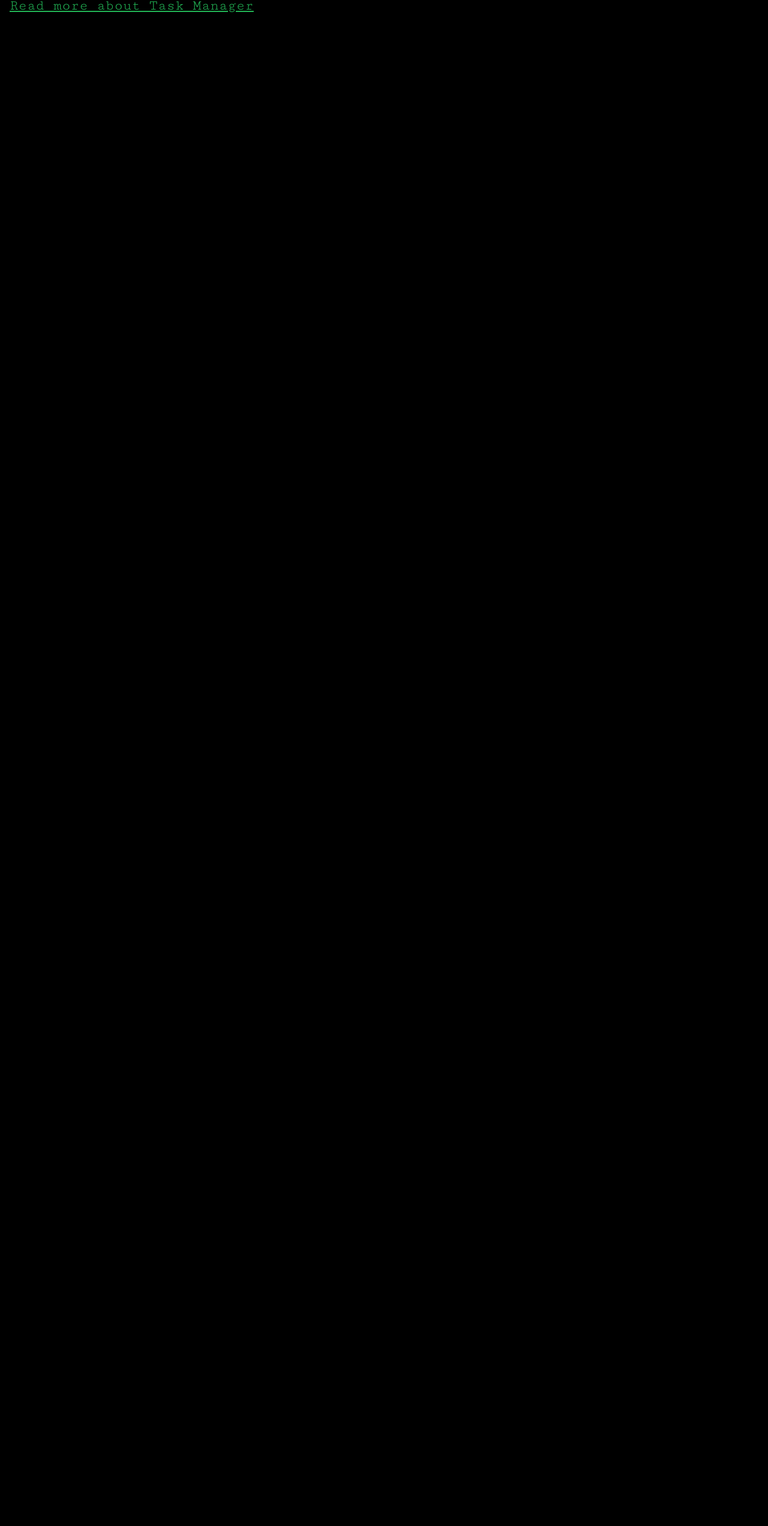
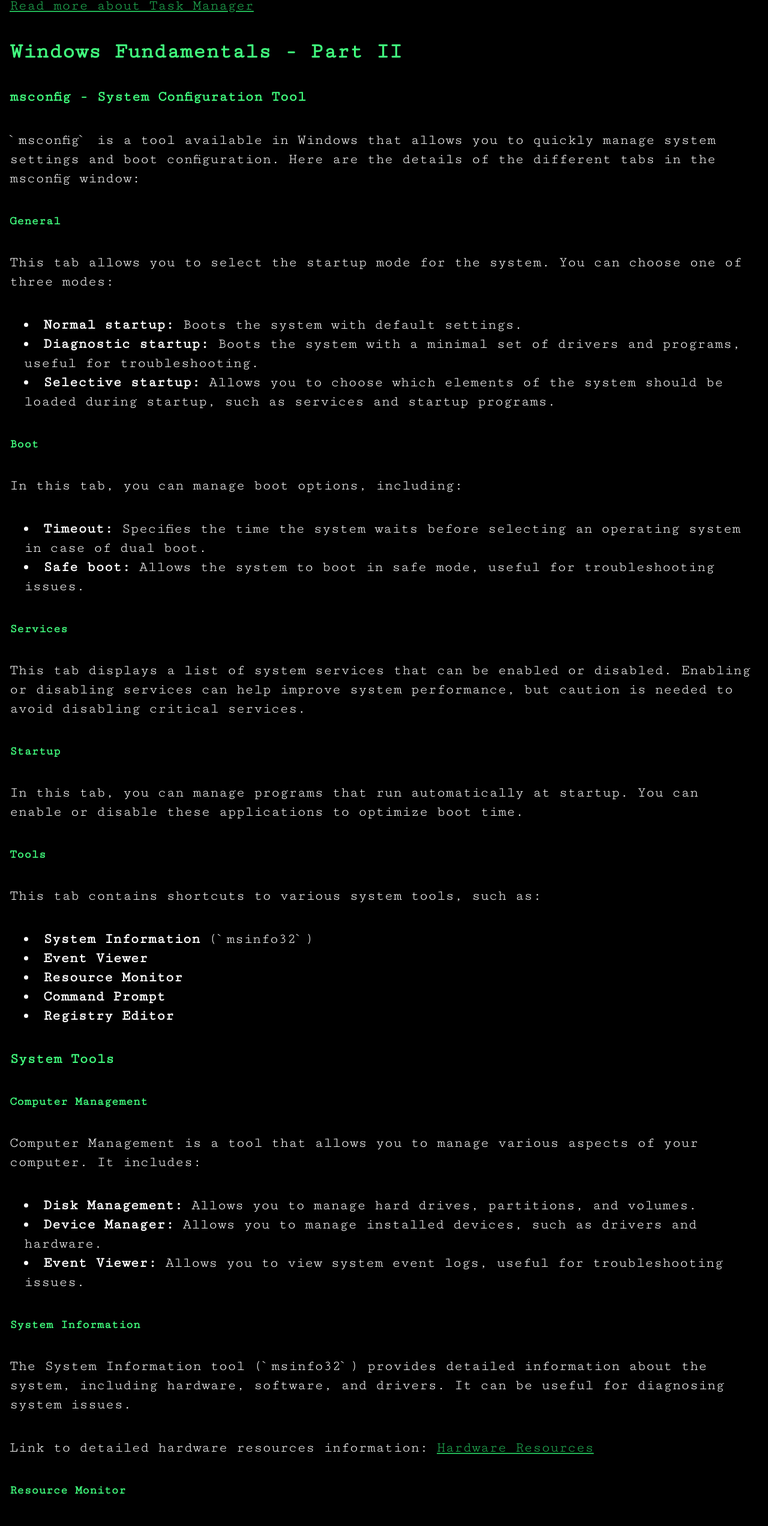
Before and after one commit to BBualdo/Portfolio.BBualdo, a Next.js app: page /blog/cybersecurity/windows-fundamentals in a window 1280 px wide. Shown: the part 3513-6057 px from the top of the page at 60% size. Before the commit the page ends 3619 px from the top, so only its background shows below. Built offline with nearby package versions, Linux system fonts and the light colour scheme; a web font is replaced by a local one.

Commit message:
Day 7 article - Windows Fundamentals (Part 2)

```diff
--- a/src/app/blog/cybersecurity/(articles)/windows-fundamentals/page.tsx
+++ b/src/app/blog/cybersecurity/(articles)/windows-fundamentals/page.tsx
@@ -73,7 +73,9 @@
             NTFS introduces a feature called Alternate Data Streams (ADS), which allows storing additional data in files
             without changing their traditional size. ADS can be used for both good and malicious purposes (e.g., by
             malware). <br />
-            <a className="link" href="https://www.malwarebytes.com/blog/101/2015/07/introduction-to-alternate-data-streams">Read more about ADS</a>
+            <a className="link"
+               href="https://www.malwarebytes.com/blog/101/2015/07/introduction-to-alternate-data-streams">Read more
+              about ADS</a>
           </p>
 
           <h3 className="font-bold text-lightMatrixGreen">Environment Variables and the System32 Folder</h3>
@@ -89,7 +91,8 @@
             The System32 folder is the heart of Windows, containing critical system files like drivers, DLL libraries,
             and command-line tools. Deleting this folder can render the system inoperable. <br />
             <a className="link"
-               href="https://www.howtogeek.com/346997/what-is-the-system32-directory-and-why-you-shouldnt-delete-it/">Read more
+               href="https://www.howtogeek.com/346997/what-is-the-system32-directory-and-why-you-shouldnt-delete-it/">Read
+              more
               about System32</a>
           </p>
           <h3 className="font-bold text-lightMatrixGreen">User and Group Management</h3>
@@ -109,14 +112,124 @@
           <h3 className="font-bold text-lightMatrixGreen">User Account Control (UAC)</h3>
           <p>
             UAC is a security mechanism that limits application actions on the system. It requires user confirmation for
-            operations needing administrator privileges, protecting the system from accidental or malicious changes. <br />
-            <a className="link" href="https://learn.microsoft.com/en-us/windows/security/application-security/application-control/user-account-control/how-it-works">Read more about UAC</a>
+            operations needing administrator privileges, protecting the system from accidental or malicious
+            changes. <br />
+            <a className="link"
+               href="https://learn.microsoft.com/en-us/windows/security/application-security/application-control/user-account-control/how-it-works">Read
+              more about UAC</a>
           </p>
           <h3 className="font-bold text-lightMatrixGreen">Task Manager</h3>
           <p>
             Task Manager is a powerful tool for managing processes, applications, and system resources. It allows
             monitoring CPU, RAM, disk, and network usage and terminating unresponsive applications. <br />
-            <a className="link" href="https://www.howtogeek.com/405806/windows-task-manager-the-complete-guide/">Read more about Task Manager</a>
+            <a className="link" href="https://www.howtogeek.com/405806/windows-task-manager-the-complete-guide/">Read
+              more about Task Manager</a>
+          </p>
+          <h2 className="font-bold text-lightMatrixGreen">Windows Fundamentals - Part II</h2>
+
+          <h3 className="font-bold text-lightMatrixGreen">msconfig - System Configuration Tool</h3>
+          <p>
+            `msconfig` is a tool available in Windows that allows you to quickly manage system settings and boot
+            configuration. Here are the details of the different tabs in the msconfig window:
+          </p>
+          <h4 className="font-bold text-lightMatrixGreen">General</h4>
+          <p>
+            This tab allows you to select the startup mode for the system. You can choose one of three modes:
+          </p>
+          <ul className="list-disc list-inside ml-6">
+            <li><strong>Normal startup:</strong> Boots the system with default settings.</li>
+            <li><strong>Diagnostic startup:</strong> Boots the system with a minimal set of drivers and programs,
+              useful for troubleshooting.
+            </li>
+            <li><strong>Selective startup:</strong> Allows you to choose which elements of the system should be loaded
+              during startup, such as services and startup programs.
+            </li>
+          </ul>
+          <h4 className="font-bold text-lightMatrixGreen">Boot</h4>
+          <p>
+            In this tab, you can manage boot options, including:
+          </p>
+          <ul className="list-disc list-inside ml-6">
+            <li><strong>Timeout:</strong> Specifies the time the system waits before selecting an operating system in
+              case of dual boot.
+            </li>
+            <li><strong>Safe boot:</strong> Allows the system to boot in safe mode, useful for troubleshooting issues.
+            </li>
+          </ul>
+          <h4 className="font-bold text-lightMatrixGreen">Services</h4>
+          <p>
+            This tab displays a list of system services that can be enabled or disabled. Enabling or disabling services
+            can help improve system performance, but caution is needed to avoid disabling critical services.
+          </p>
+          <h4 className="font-bold text-lightMatrixGreen">Startup</h4>
+          <p>
+            In this tab, you can manage programs that run automatically at startup. You can enable or disable these
+            applications to optimize boot time.
+          </p>
+          <h4 className="font-bold text-lightMatrixGreen">Tools</h4>
+          <p>
+            This tab contains shortcuts to various system tools, such as:
+          </p>
+          <ul className="list-disc list-inside ml-6">
+            <li><strong>System Information</strong> (`msinfo32`)</li>
+            <li><strong>Event Viewer</strong></li>
+            <li><strong>Resource Monitor</strong></li>
+            <li><strong>Command Prompt</strong></li>
+            <li><strong>Registry Editor</strong></li>
+          </ul>
+          <h3 className="font-bold text-lightMatrixGreen">System Tools</h3>
+          <h4 className="font-bold text-lightMatrixGreen">Computer Management</h4>
+          <p>
+            Computer Management is a tool that allows you to manage various aspects of your computer. It includes:
+          </p>
+          <ul className="list-disc list-inside ml-6">
+            <li><strong>Disk Management:</strong> Allows you to manage hard drives, partitions, and volumes.</li>
+            <li><strong>Device Manager:</strong> Allows you to manage installed devices, such as drivers and hardware.
+            </li>
+            <li><strong>Event Viewer:</strong> Allows you to view system event logs, useful for troubleshooting
+              issues.
+            </li>
+          </ul>
+          <h4 className="font-bold text-lightMatrixGreen">System Information</h4>
+          <p>
+            The System Information tool (`msinfo32`) provides detailed information about the system, including hardware,
+            software, and drivers. It can be useful for diagnosing system issues.
+          </p>
+          <p>
+            Link to detailed hardware resources information: <a className="link"
+                                                                href="https://learn.microsoft.com/en-us/windows-hardware/drivers/kernel/hardware-resources">Hardware
+            Resources</a>
+          </p>
+          <h4 className="font-bold text-lightMatrixGreen">Resource Monitor</h4>
+          <p>
+            Resource Monitor allows you to monitor system resource usage, such as CPU, memory, disk, and network usage.
+            It helps identify which applications are consuming the most resources.
+          </p>
+          <h4 className="font-bold text-lightMatrixGreen">Command Prompt</h4>
+          <p>
+            The Command Prompt is a tool for entering system commands. Here are some useful commands:
+          </p>
+          <ul className="list-disc list-inside ml-6">
+            <li><strong>hostname:</strong> Displays the computer&apos;s hostname.</li>
+            <li><strong>whoami:</strong> Displays the current logged-in user.</li>
+            <li><strong>ipconfig:</strong> Displays network configuration, including IP address.</li>
+            <li><strong>/?:</strong> Displays help for available commands.</li>
+            <li><strong>netstat:</strong> Displays information about network connections and ports.</li>
+            <li><strong>net:</strong> Allows managing network and user settings.</li>
+          </ul>
+          <p>
+            Full command list: <a className="link" href="https://ss64.com/nt/">SS64 Command List</a>
+          </p>
+          <h4 className="font-bold text-lightMatrixGreen">Registry Editor</h4>
+          <p>
+            The Registry Editor allows you to edit the system registry, which stores configuration settings for the
+            system and applications. Editing the registry can help customize the system, but caution is needed to avoid
+            damaging critical settings.
+          </p>
+          <p>
+            Link to detailed registry information: <a className="link"
+                                                      href="https://learn.microsoft.com/en-us/troubleshoot/windows-server/performance/windows-registry-advanced-users">Windows
+            Registry - Advanced Users</a>
           </p>
         </div>
       </main>
```
